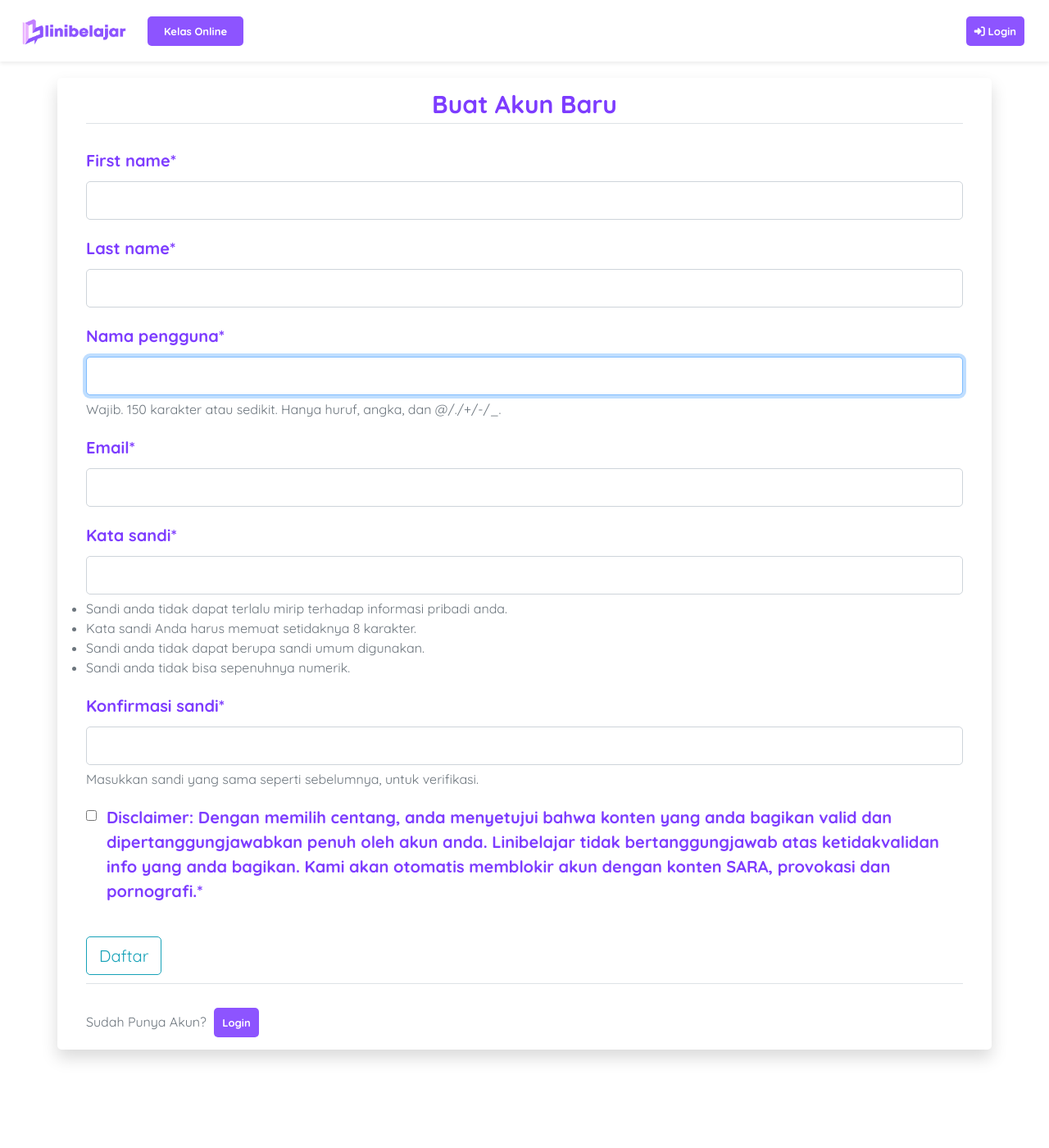
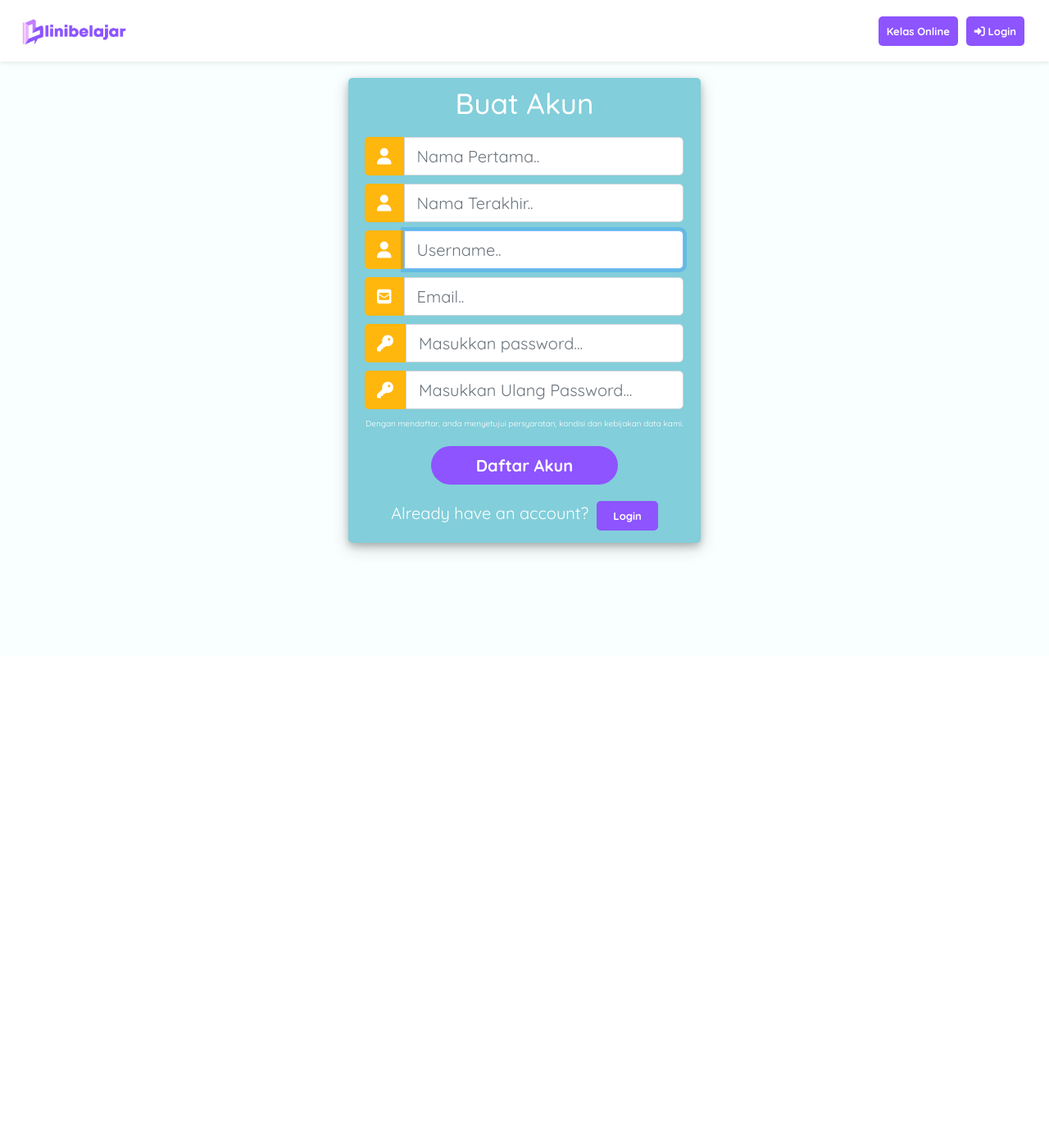
Before and after one commit to oktoberlin/Project1, a Django app: page /register/ in a window 1280 px wide. Shown: the whole page at 82% size. After the commit the page ends 678 px from the top, so only its background shows below. Run offline with Django 3.2, Linux system fonts and the light colour scheme; parts of the project's set-up code (start-up, migrations or seed data) failed here and were passed over; some libraries are stand-ins or nearby versions.

Commit message:
modify_login_logout_layout

```diff
--- a/LiniBelajar/LiniBelajar/settings.py
+++ b/LiniBelajar/LiniBelajar/settings.py
@@ -189,7 +189,7 @@ CRISPY_TEMPLATE_PACK = 'bootstrap4'
 
 LOGIN_REDIRECT_URL = 'community:community'
 
-LOGIN_URL = 'login'
+LOGIN_URL = 'user:login'
 
 SITE_ID = 2
 
--- a/LiniBelajar/LiniBelajar/urls.py
+++ b/LiniBelajar/LiniBelajar/urls.py
@@ -19,11 +19,9 @@ urlpatterns = [
     path('react/', TemplateView.as_view(template_name='react.html')),
     path('quiz', include('quiz.urls'), name='quiz'),
     path('admin/', admin.site.urls),
-    path('register/', user_views.register, name='register'),
+    #path('register/', user_views.register, name='register'),
     path('profile/', user_views.profile, name='profile'),
     path('accounts/', include('allauth.urls')),
-    path('login/', auth_views.LoginView.as_view(
-        template_name='login.html'), name='login'),
     path('logout/', auth_views.LogoutView.as_view(template_name='logout.html'), name='logout'),
     path('password-reset/', auth_views.PasswordResetView.as_view(
         template_name='password_reset.html'), name='password_reset'),
--- a/LiniBelajar/community/models.py
+++ b/LiniBelajar/community/models.py
@@ -17,7 +17,7 @@ class Post(models.Model):
         return self.judul
 
     def get_absolute_url(self):
-        return reverse('post-detail', kwargs={'pk': self.pk})
+        return reverse('community:post-detail', kwargs={'pk': self.pk})
 
     # def upload_image(self, filename):
     #    return 'post/{}/{}'.format(self.title, filename)
--- a/LiniBelajar/templates/layout.html
+++ b/LiniBelajar/templates/layout.html
@@ -9,20 +9,74 @@
     <link rel="stylesheet" type="text/css" href="{% static 'css/home.css' %}?v={29}">
     <link rel="stylesheet" href="https://use.fontawesome.com/releases/v5.7.2/css/all.css" integrity="sha384-fnmOCqbTlWIlj8LyTjo7mOUStjsKC4pOpQbqyi7RrhN7udi9RwhKkMHpvLbHG9Sr"
     crossorigin="anonymous">
+    <script src="https://ajax.googleapis.com/ajax/libs/jquery/3.3.1/jquery.min.js"></script>
     <link rel="stylesheet" href="https://cdnjs.cloudflare.com/ajax/libs/font-awesome/4.7.0/css/font-awesome.min.css">
     <link href="https://fonts.googleapis.com/css2?family=Quicksand:wght@400;500;700&display=swap" rel="stylesheet" type="text/css">
 
     <link href="//netdna.bootstrapcdn.com/font-awesome/3.2.1/css/font-awesome.css" rel="stylesheet">
     <title>LiniBelajar</title>
     <style>
+      body {
+        background-color: #f9ffff !important;
+    }
       .post-hover {
         transition: .2s
       }
       .post-hover:hover{
      transform: scale(1.02);
      transition-duration: .2s;
+      }
+     .user_card {
+			width: 430px;
+			margin-top: auto;
+			margin-bottom: auto;
+			background: #82ceda !important;
+			position: relative;
+			display: flex;
+			justify-content: center;
+			flex-direction: column;
+			padding: 5px;
+			box-shadow: 0 4px 8px 0 rgba(0, 0, 0, 0.2), 0 6px 20px 0 rgba(0, 0, 0, 0.19);
+			-webkit-box-shadow: 0 4px 8px 0 rgba(0, 0, 0, 0.2), 0 6px 20px 0 rgba(0, 0, 0, 0.19);
+			-moz-box-shadow: 0 4px 8px 0 rgba(0, 0, 0, 0.2), 0 6px 20px 0 rgba(0, 0, 0, 0.19);
+			border-radius: 5px;
 
-}
+		}
+
+		.form_container {
+			margin-top: 10px;
+		}
+
+		#form-title{
+			color: #fff;
+		}
+		.login_btn {
+			border-radius: 30px;
+	background: #8d54ff !important;
+  color: white;
+	transition: all 0.3s ease 0s;
+		}
+    .login_btn:hover {
+			background: white !important;
+      color: #8d54ff !important;
+	border: 1px solid #8d54ff !important;
+		}
+
+		.login_container {
+			padding: 0 4rem;
+		}
+		.input-group-text {
+			background: #ffb60d !important;
+			color: white !important;
+			border: 0 !important;
+			border-radius: 0.25rem 0 0 0.25rem !important;
+		}
+		.input_user,
+		.input_pass:focus {
+			box-shadow: none !important;
+			outline: 0px !important;
+		}
+
     </style>
     </head>
     <body>
--- a/LiniBelajar/templates/nav-bar.html
+++ b/LiniBelajar/templates/nav-bar.html
@@ -5,7 +5,7 @@
             <img class="img-fluid logo" src="{% static 'gambar/logo-nav.png' %}" width="140" alt="linibelajar">
         </a>
 
-        <a class="nav-link free-class-nav font-weight-bold rounded ml-auto mr-2" href="{% url 'online_class:online_class' %}" type="button">Kelas Online</a>
+
 
         <button class="navbar-toggler" type="button" data-toggle="collapse" data-target="#navbarSupportedContent" aria-controls="navbarSupportedContent" aria-expanded="false" aria-label="Toggle navigation">
             <span class="navbar-toggler-icon"></span>
@@ -14,8 +14,11 @@
         <div class="collapse navbar-collapse justify-content-end" id="navbarSupportedContent">
             <ul class="navbar-nav ">
 
+                <li class="nav-item active ml-auto">
+                    <a class="nav-link free-class-nav font-weight-bold rounded ml-auto mr-2" href="{% url 'online_class:online_class' %}" type="button">Kelas Online</a>
+                    </li>
+                {% if user.is_authenticated %}
 
-                {% if user.is_authenticated %}
                 <li class="nav-item active ml-auto">
                     <a class="nav-link shadow-sm free-class-nav font-weight-bold rounded ml-auto mr-2" href="{% url 'profile' %}"><i class="fas fa-user"></i> Profil</a>
                 </li>
@@ -25,7 +28,7 @@
                 </li>
                 {% else %}
                 <li class="nav-item active ml-auto">
-                    <a class="nav-link free-class-nav font-weight-bold rounded ml-auto mr-2" href="{% url 'login' %}" type="button"><i class="fas fa-sign-in-alt"></i> Login</a>
+                    <a class="nav-link free-class-nav font-weight-bold rounded ml-auto mr-2" href="{% url 'user:login' %}" type="button"><i class="fas fa-sign-in-alt"></i> Login</a>
 
                 </li>
 
--- a/LiniBelajar/user/forms.py
+++ b/LiniBelajar/user/forms.py
@@ -5,18 +5,16 @@ from .models import Profile
 
 
 class RegisterUserForm(UserCreationForm):
-    email = forms.EmailField()
+
     first_name = forms.CharField()
     last_name = forms.CharField()
-    terms = forms.BooleanField(
-        error_messages={'required': 'Persyaratan dan Kondisi belum dicentang.'},
-        label = "Disclaimer: Dengan memilih centang, anda menyetujui bahwa konten yang anda bagikan valid dan dipertanggungjawabkan penuh oleh akun anda. Linibelajar tidak bertanggungjawab atas ketidakvalidan info yang anda bagikan. Kami akan otomatis memblokir akun dengan konten SARA, provokasi dan pornografi."
-    )
+    email = forms.EmailField()
+
 
     class Meta:
         model = User
         fields = ['first_name', 'last_name', 'username',
-                  'email', 'password1', 'password2', 'terms']
+                  'email', 'password1', 'password2']
 
 
 class UserUpdateForm(forms.ModelForm):
--- a/LiniBelajar/user/templates/register.html
+++ b/LiniBelajar/user/templates/register.html
@@ -3,25 +3,105 @@
 {% load crispy_forms_tags %}
 {% block content %}
 {% include 'nav-bar.html' %}
-<div class="container card shadow border-0">
 
-    <div class="content-section px-3 my-2 pb-2">
-        <form method="POST" class="mb-2 font-weight-bold">
 
-            <fieldset class="form-group">
-                <legend class="border-bottom mb-4 text-center">Buat Akun Baru</legend>
-                {% csrf_token %}
-                {{ form|crispy }}
-            </fieldset>
-            <div>
-                <button class="btn btn-outline-info" type="submit">Daftar</button>
+<div class="container h-100">
+    <div class="d-flex justify-content-center h-100">
+        <div class="user_card test">
+            <div class="d-flex justify-content-center mt-1">
+                <h3 id="form-title">Buat Akun</h3>
             </div>
-        </form>
-        <div class="border-top pt-4">
-            <small class="text-muted">
-                Sudah Punya Akun? <a class="free-class-nav font-weight-bold rounded p-2 mx-1" href="{% url 'login' %}">Login</a>
-            </small>
+            <div class="d-flex justify-content-center form_container">
+
+                <form method="POST" action="">
+                    {% csrf_token %}
+                    <div class="input-group mb-2">
+                        <div class="input-group-append">
+                            <span class="input-group-text"><i class="fas fa-user"></i></span>
+                        </div>
+                        {{form.first_name}}
+                    </div>
+                    <div class="input-group mb-2">
+                        <div class="input-group-append">
+                            <span class="input-group-text"><i class="fas fa-user"></i></span>
+                        </div>
+                        {{form.last_name}}
+                    </div>
+                    <div class="input-group mb-2">
+                        <div class="input-group-append">
+                            <span class="input-group-text"><i class="fas fa-user"></i></span>
+                        </div>
+                        {{form.username}}
+                    </div>
+                    <div class="input-group mb-2">
+                        <div class="input-group-append">
+                            <span class="input-group-text"><i class="fas fa-envelope-square"></i></span>
+                        </div>
+                        {{form.email}}
+                    </div>
+                    <div class="input-group mb-2">
+                        <div class="input-group-append">
+                            <span class="input-group-text"><i class="fas fa-key"></i></span>
+                        </div>
+                        {{form.password1}}
+                    </div>
+                    <div class="input-group mb-2">
+                        <div class="input-group-append">
+                            <span class="input-group-text"><i class="fas fa-key"></i></span>
+                        </div>
+                        {{form.password2}}
+                    </div>
+
+
+
+                    <div>
+                        <p class="text-center text-white" style="font-size: x-small;">
+                            Dengan mendaftar, anda menyetujui persyaratan, kondisi dan kebijakan data kami.
+                        </p>
+                     </div>
+
+                       <div class="d-flex justify-content-center mt-3 login_container">
+
+                         <input class="btn login_btn font-weight-bold" type="submit" value="Daftar Akun">
+
+
+                       </div>
+
+
+
+
+
+                </form>
+            </div>
+
+            {{form.errors}}
+
+            <div class="mt-3">
+                <div class="d-flex justify-content-center links text-white mb-2">
+                    Already have an account? <a href="{% url 'user:login' %}" class="nav-link free-class-nav font-weight-bold rounded ml-2">Login</a>
+                </div>
+            </div>
         </div>
     </div>
 </div>
+
+<script>
+    /* Because i didnt set placeholder values in forms.py they will be set here using vanilla Javascript
+//We start indexing at one because CSRF_token is considered and input field
+*/
+
+//Query All input fields
+var form_fields = document.getElementsByTagName('input')
+form_fields[1].placeholder='Nama Pertama..';
+form_fields[2].placeholder='Nama Terakhir..';
+form_fields[3].placeholder='Username..';
+form_fields[4].placeholder='Email..';
+form_fields[5].placeholder='Masukkan password...';
+form_fields[6].placeholder='Masukkan Ulang Password...';
+
+
+for (var field in form_fields){
+form_fields[field].className += ' form-control'
+}
+</script>
 {% endblock %}
--- a/LiniBelajar/user/urls.py
+++ b/LiniBelajar/user/urls.py
@@ -2,6 +2,8 @@ from django.urls import path
 from . import views
 app_name = 'user'
 urlpatterns = [
+   path('register/', views.registerPage, name="register"),
+   path('login/', views.loginPage, name="login"),
    path('logout/', views.logoutUser, name="logout"),
    path('activate/<uidb64>/<token>/',views.activate, name='activate'),
 ]
--- a/LiniBelajar/user/views.py
+++ b/LiniBelajar/user/views.py
@@ -1,4 +1,4 @@
-from django.contrib.auth import get_user_model, authenticate, logout
+from django.contrib.auth import authenticate, login, logout
 from django.contrib.auth.tokens import default_token_generator
 from django.contrib.sites.shortcuts import get_current_site
 from django.core.mail import EmailMessage
@@ -13,41 +13,64 @@ from django.utils.http import urlsafe_base64_encode, urlsafe_base64_decode
 
 from django.contrib import messages
 from django.contrib.auth.decorators import login_required
+from .models import *
 from .forms import RegisterUserForm, UserUpdateForm, ProfileUpdateForm
-#from .tokens import account_activation_token
-UserModel = get_user_model()
-
-def register(request):
-
-    if request.method == 'POST':
-        form = RegisterUserForm(request.POST)
-        if form.is_valid():
-            user = form.save(commit=False)
-            user.is_active = False
-            user.save()
-            username = form.cleaned_data.get('username')
-            messages.success(
-                request, f'Hi {username}, Email Aktivasi Akun anda telah terkirim.')
 
 
-            current_site = get_current_site(request)
-            mail_subject = 'Activate your account.'
-            message = render_to_string('activate_email.html', {
-                'user': user,
-                'domain': current_site.domain,
-                'uid': urlsafe_base64_encode(force_bytes(user.pk)),
-                'token': default_token_generator.make_token(user),
-            })
-            to_email = form.cleaned_data.get('email')
-            email = EmailMessage(
-                mail_subject, message, to=[to_email]
-            )
-            email.send()
 
-            return redirect('login')
+def registerPage(request):
+    if request.user.is_authenticated:
+        return redirect('community:community')
     else:
         form = RegisterUserForm()
-    return render(request, 'register.html', {'form': form})
+        if request.method == 'POST':
+            form = RegisterUserForm(request.POST)
+            if form.is_valid():
+                user = form.save(commit=False)
+                user.is_active = False
+                user.save()
+                username = form.cleaned_data.get('username')
+                messages.success(
+                    request, f'Hi {username}, Email Aktivasi Akun anda telah terkirim.')
+
+
+                current_site = get_current_site(request)
+                mail_subject = 'Activate your account.'
+                message = render_to_string('activate_email.html', {
+                    'user': user,
+                    'domain': current_site.domain,
+                    'uid': urlsafe_base64_encode(force_bytes(user.pk)),
+                    'token': default_token_generator.make_token(user),
+                })
+                to_email = form.cleaned_data.get('email')
+                email = EmailMessage(
+                    mail_subject, message, to=[to_email]
+                )
+                email.send()
+
+                return redirect('user:login')
+        else:
+            form = RegisterUserForm()
+        return render(request, 'register.html', {'form': form})
+
+def loginPage(request):
+	if request.user.is_authenticated:
+		return redirect('community:community')
+	else:
+		if request.method == 'POST':
+			username = request.POST.get('username')
+			password =request.POST.get('password')
+
+			user = authenticate(request, username=username, password=password)
+
+			if user is not None:
+				login(request, user)
+				return redirect('community:community')
+			else:
+				messages.info(request, 'Username atau Password Salah')
+
+		context = {}
+		return render(request, 'login.html', context)
 
 def activate(request, uidb64, token):
     try:
@@ -60,7 +83,7 @@ def activate(request, uidb64, token):
         user.save()
         messages.success(
                 request, f'Terima kasih telah mengkonfirmasi emailnya. Sekarang anda bisa login.')
-        return redirect('login')
+        return redirect('user:login')
     else:
         return HttpResponse('Link Aktivasi salah!')
 
@@ -89,8 +112,9 @@ def profile(request):
     }
     return render(request, 'profile.html', context)
 
-
+"""
 def get(self, request, *args, **kwargs):
     if request.user.is_authenticated():
         return redirect('community:community')
     return super(LoginView, self).get(request, *args, **kwargs)
+"""
```
Also changed, not shown: LiniBelajar/static/css/home.css (+7 -1 lines), LiniBelajar/user/templates/login.html (+37 -24 lines), LiniBelajar/db.sqlite3.
